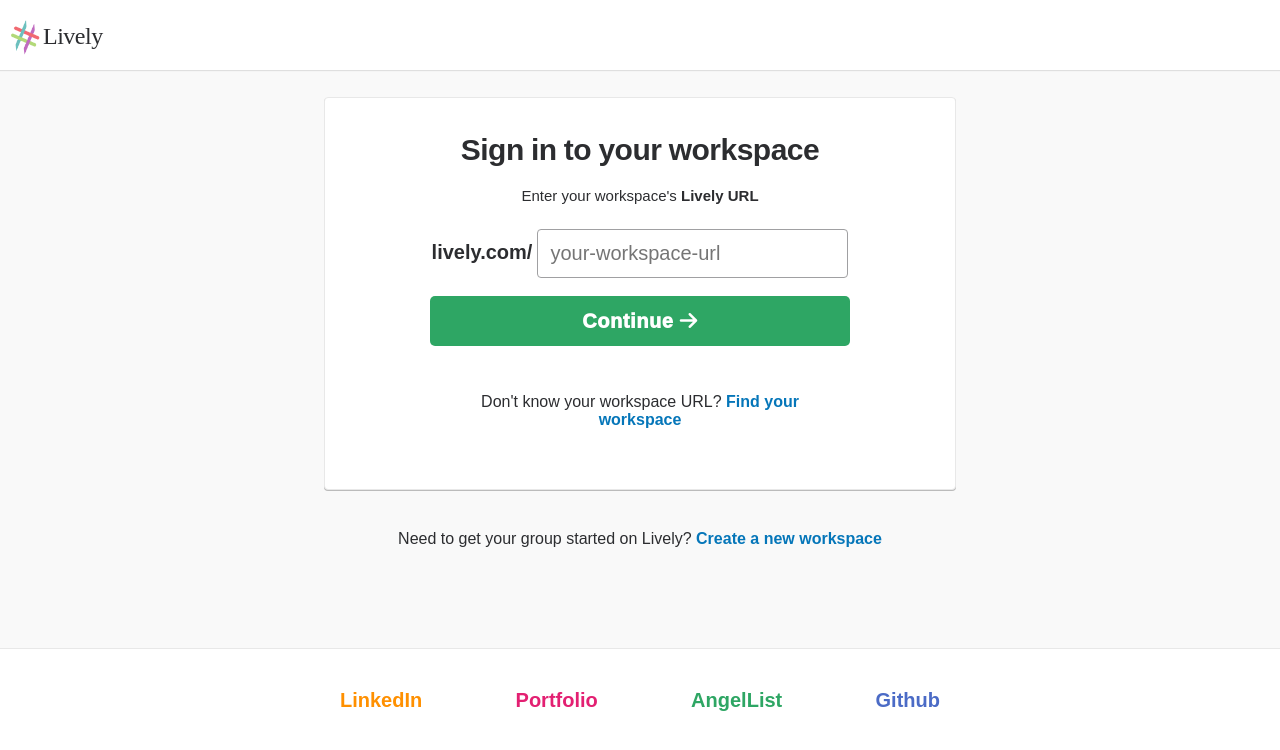
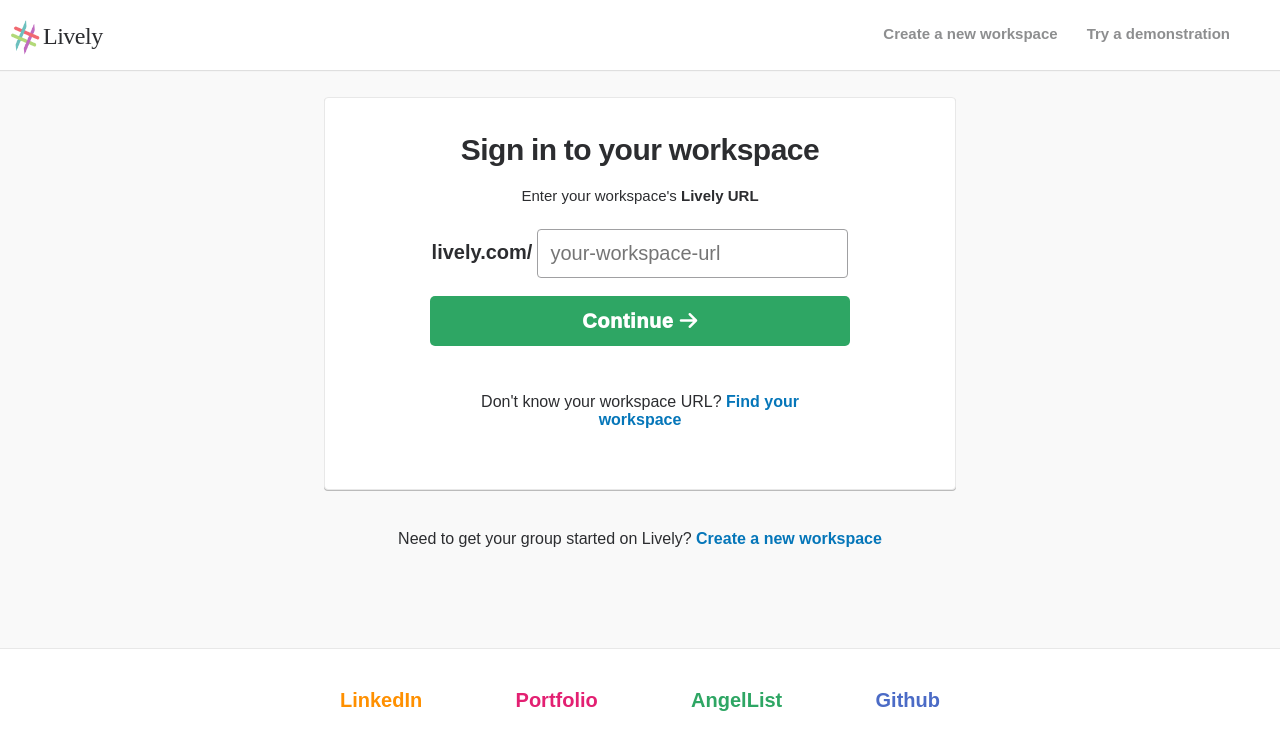
Before and after one commit to Th3Nathan/Lively, a React (Create React App) app: page / in a window 1280 px wide. Shown: the top 750 px of the page. Built offline with nearby package versions, Linux system fonts and the light colour scheme.

Commit message:
navicons

```diff
--- a/src/routes/welcome/Signin.css
+++ b/src/routes/welcome/Signin.css
@@ -14,8 +14,13 @@
     text-decoration: underline;
 }
 
+.flex {
+    display: flex;
+}
+
 .WelcomeHeader {
     display: flex;
+    justify-content: space-between;
     position: fixed;
     height: 70px;
     width: 100%;
@@ -42,6 +47,27 @@
     top: 3px;
     font-family: 'sans-serif';
     cursor: pointer;
+}
+
+.SigninNavs {
+    padding: 15px 40px;
+}
+
+.SigninNavs div {
+    color: #717274;
+    font-size: 15px;
+    font-weight: 700;
+    margin-left: 9px;
+    cursor: pointer;
+    border-radius: 5px;
+    opacity: .8;
+    height: 30px;
+    padding: 10px 10px 0px 10px;
+}
+
+.SigninNavs div:hover {
+    background: #eeeef1;
+    opacity: 1;
 }
 
 .SigninMain, .SigninError {
--- a/src/routes/welcome/Signin.tsx
+++ b/src/routes/welcome/Signin.tsx
@@ -50,8 +50,18 @@
         return (
             <div className="Signin">
                 <div className="WelcomeHeader">
-                    <img src={logo}/>
-                    <h2>Lively</h2>
+                    <div className="flex">
+                        <img src={logo}/>
+                        <h2>Lively</h2>
+                    </div>
+                    <div className="SigninNavs flex">
+                        <div>
+                            Create a new workspace
+                        </div>
+                        <div>
+                            Try a demonstration
+                        </div>
+                    </div>
                 </div>
                 {this.state.error ? this.errorMessage() : null }
                 <div className="SigninMain">
```
